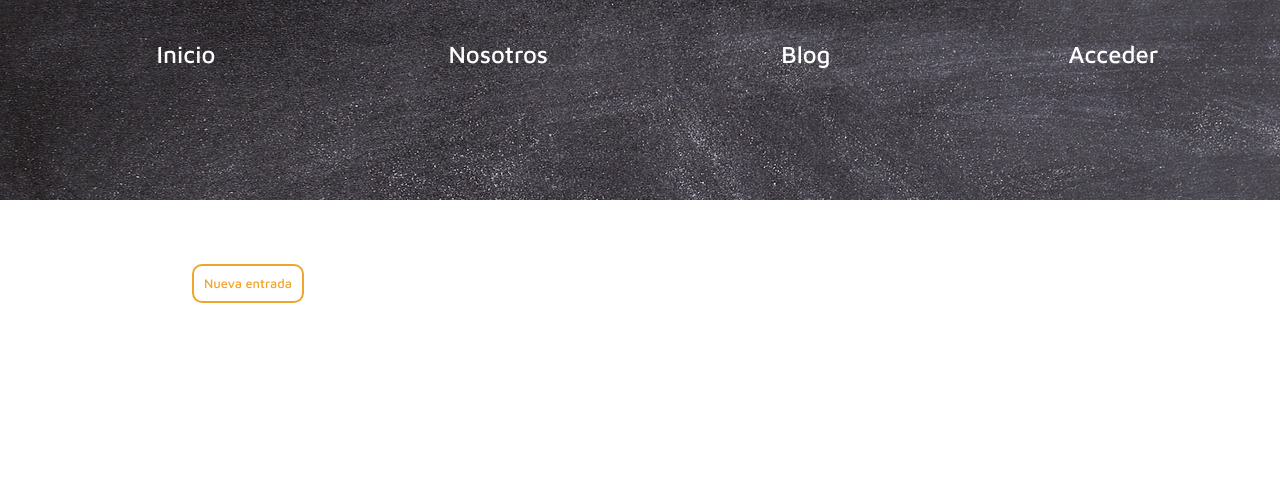
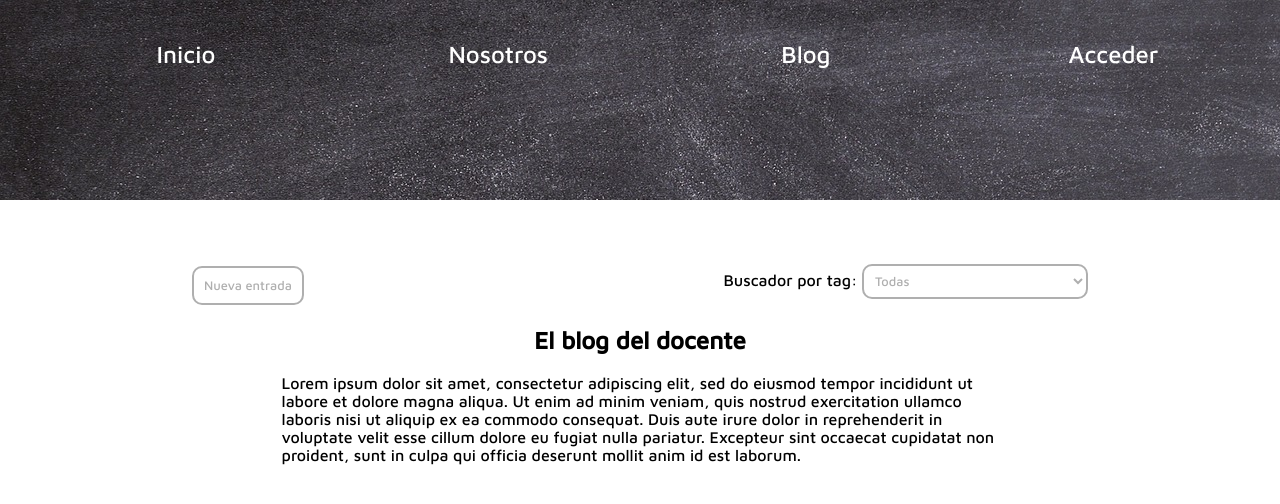
Before and after one commit to MarcosTorreiro/Docencia, a PHP site: page /html/blog.html in a window 1280 px wide. Shown: the top 504 px of the page. Run offline with PHP 8.4, Linux system fonts and the light colour scheme; tables that the repository leaves empty or names only in its code hold one stand-in row (values such as "Sample post").

Commit message:
blog part 2

```diff
--- a/css/blog.css
+++ b/css/blog.css
@@ -18,9 +18,9 @@ section{
 
 button{
   font-size: 1vw;
-  color: #F1A42D;
+  color: #AFAFAF;
   background-color: transparent;
-  border: solid 2px #F1A42D;
+  border: solid 2px #AFAFAF;
   border-radius: 10px;
   padding: 10px;
   font-family: 'MavenPro-Medium';
@@ -28,7 +28,66 @@ button{
 }
 
 button:hover{
-  color: #AFAFAF;
-  border: solid 2px #AFAFAF;
+  color: #F1A42D;
+  border: solid 2px #F1A42D;
   cursor: pointer;
 }
+
+h1{
+  text-align:center;
+}
+
+#containerEn{
+  width: 80%;
+  margin: auto;
+}
+
+article{
+  font-size: 0.7vw;
+}
+
+a{
+  font-size: 1vw;
+  text-decoration: none;
+  color: black;
+
+}
+
+a:hover{
+  color: #F1A42D;
+}
+
+article div{
+  margin-left: 3%;
+}
+
+select{
+  font-size: 1vw;
+  padding: 10px;
+  margin-bottom: 2%;
+  color: #AFAFAF;
+  background-color: transparent;
+  border: solid 2px #AFAFAF;
+  border-radius: 10px;
+  padding: 7px;
+  font-family: 'MavenPro-Medium';
+  transition: 0.75s opacity;
+  outline:0px;
+}
+
+select:hover{
+  color: #F1A42D;
+  border: solid 2px #F1A42D;
+}
+
+select:focus{
+  color: #F1A42D;
+  border: solid 2px #F1A42D;
+  outline:0px;
+}
+
+.opciones{
+  display: flex;
+  justify-content: space-between;
+  align-items: center;
+}
--- a/css/nentrada.css
+++ b/css/nentrada.css
@@ -8,7 +8,7 @@ body{
   height: 200px;
   width: 100%;
   background: url('../other/img/black.jpg');
-  margin-bottom: 5%;
+  margin-bottom: 2%;
 }
 
 section{
--- a/html/blog.html
+++ b/html/blog.html
@@ -6,8 +6,8 @@
   </head>
   <link rel="stylesheet" href="../css/blog.css">
   <link rel="stylesheet" href="../css/menu.css">
+  <link rel="stylesheet" href="https://cdnjs.cloudflare.com/ajax/libs/font-awesome/4.7.0/css/font-awesome.min.css">
   <script src="https://ajax.googleapis.com/ajax/libs/jquery/3.3.1/jquery.min.js"></script>
-  <script src="../js/menu.js"></script>
   <script src="../js/blog.js"></script>
   <script src="../js/cookies.js"></script>
   <body>
@@ -28,7 +28,31 @@
     </div>
     <section>
       <div>
-        <button id="nentrada" type="button" name="entrada">Nueva entrada</button>
+        <div class="opciones">
+          <button id="nentrada" type="button" name="entrada">Nueva entrada</button>
+          <div class="">
+             Buscador por tag: <select id="tags" name="tags">
+                      <option value="Metodologías">Todas</option>
+                      <option value="Metodologías">Metodologías</option>
+                      <option value="Recursos de Internet">Recursos de Internet</option>
+                      <option value="Recursos audiovisuales">Recursos audiovisuales</option>
+                      <option value="Recursos gráficos">Recursos gráficos</option>
+                      <option value="Entrevistas">Entrevistas</option>
+                      <option value="Reflexiones">Reflexiones</option>
+                      <option value="Técnicas y dinámicas de grupos">Técnicas y dinámicas de grupos</option>
+                 </select>
+          </div>
+        </div>
+        <h1>El blog del docente</h1>
+        <div id="containerEn">
+          <p>Lorem ipsum dolor sit amet, consectetur adipiscing elit, sed do eiusmod
+             tempor incididunt ut labore et dolore magna aliqua. Ut enim ad minim
+             veniam, quis nostrud exercitation ullamco laboris nisi ut aliquip ex
+             ea commodo consequat. Duis aute irure dolor in reprehenderit in
+             voluptate velit esse cillum dolore eu fugiat nulla pariatur.
+             Excepteur sint occaecat cupidatat non proident,
+             sunt in culpa qui officia deserunt mollit anim id est laborum.</p>
+        </div>
       </div>
     </section>
   </body>
--- a/html/login.html
+++ b/html/login.html
@@ -7,6 +7,8 @@
   <link rel="stylesheet" href="../css/login.css">
   <link rel="stylesheet" href="../css/menu.css">
   <script src="https://ajax.googleapis.com/ajax/libs/jquery/3.3.1/jquery.min.js"></script>
+  <script src="../js/login.js"></script>
+  <script src="../js/cookies.js"></script>
   <body>
     <header>
       <nav>
@@ -46,7 +48,5 @@
             <a href="http://plus.google.com"><span id='rrssGoogle' class="fa-stack fa-lg"><i class="fa fa-google-plus fa-stack-1x"></i></span></a>
           </ul>
         </footer>
-        <script src="../js/login.js"></script>
-        <script src="../js/cookies.js"></script>
   </body>
 </html>
--- a/html/nentrada.html
+++ b/html/nentrada.html
@@ -9,7 +9,6 @@
     <script src="../js/nentrada.js"></script>
     <script src="../js/cookies.js"></script>
     <script src="../js/ckeditor.js"></script>
-
     <body>
     <header>
       <nav>
--- a/js/blog.js
+++ b/js/blog.js
@@ -1,7 +1,42 @@
 $(document).ready(function(){
+
+  var entradas=[];
+  var html = '';
 
   $('#nentrada').click(function(){
     location.href="../html/nentrada.html";
   });
 
+  $.getJSON("../php/blog.php", function(result){
+        $.each(result, function(i, field){
+          entradas[i] = field;
+          html+='<article>'+
+          '<a href="#"><h3> - '+field['title']+'</h3></a><div>'+truncate(field['body'])+'</p></div><p>Tags: <i class="fa fa-ticket"></i> '+field['tags']+', <i class="fa fa-ticket"></i> Todas</p></article><hr>';
+        });
+        $('#containerEn').html(html);
+    });
+
+    $('select').change(function(){
+      html = '';
+      $.each(entradas, function(i, field){
+        if(field['tags']==$('select').val()){
+          html+='<article>'+
+          '<a href="#"><h3> - '+field['title']+'</h3></a><div>'+truncate(field['body'])+'</p></div><p>Tags: <i class="fa fa-ticket"></i> '+field['tags']+', <i class="fa fa-ticket"></i> Todas</p></article><hr>';
+        }
+        if($("select option:first").is(':selected')){
+          html+='<article>'+
+          '<a href="#"><h3> - '+field['title']+'</h3></a><div>'+truncate(field['body'])+'</p></div><p>Tags: <i class="fa fa-ticket"></i> '+field['tags']+', <i class="fa fa-ticket"></i> Todas</p></article><hr>';
+        }
+      });
+      $('#containerEn').html('');
+      $('#containerEn').html(html);
+    });
+
 });
+
+function truncate(String){
+   if (String.length > 150)
+      return String.substring(0,150)+'...';
+   else
+      return string;
+};
--- a/js/cookies.js
+++ b/js/cookies.js
@@ -25,12 +25,6 @@ function checkCookie() {
     }
 }
 
-$( "#userlog" ).click(function(){
-  $('#cerrar').toggle();
-}
-
-);
-
 getCookie('User');
 checkCookie();
 });
--- a/js/entrada.js
+++ /dev/null
@@ -1,6 +0,0 @@
-$(document).ready(function(){
-
-  $(document).click(function(){
-    location.href = '../html/nentrada.html';
-  });
-});
--- a/js/nentrada.js
+++ b/js/nentrada.js
@@ -30,7 +30,7 @@ $(document).ready(function(){
           console.log(data);
           // Do things with returned data such as handling errors and success
           if(data.data.result=='Success'){
-            location.href = '../html/entrada.html';
+            location.href = '../html/blog.html';
           }else{
             if(data.data.code=='Ex001'){
               $('#mensaje').css('opacity',0.7);
--- a/php/BDdocencia.php
+++ b/php/BDdocencia.php
@@ -54,4 +54,18 @@ function insertUser($datos, $bd)
     $resultado->bindParam(":fecha", $fecha);
     return $resultado->execute();
   }
+
+  function getEntradas($bd, $tag){
+    $query = 'SELECT * FROM entrada ';
+    if($tag != ''){
+      $query .= 'WHERE tags="'.$tag.'"';
+      $resultado = $bd->prepare($query);
+      $resultado->execute();
+      return $resultado->fetch(PDO::FETCH_ASSOC);
+    }else{
+      $resultado = $bd->prepare($query);
+      $resultado->execute();
+      return $resultado->fetchAll(PDO::FETCH_ASSOC);
+    }
+  }
  ?>
--- /dev/null
+++ b/php/blog.php
@@ -0,0 +1,19 @@
+<?php
+
+  require 'BDdocencia.php';
+
+  try {
+
+    $tag = '';
+    if(isset($_GET['tag'])){
+        $tag = $_GET['tag'];
+    }
+    $bd = conectar();
+    $entradas = getEntradas($bd, $tag);
+    echo json_encode($entradas);
+
+  } catch (\Exception $e) {
+
+  }
+
+ ?>
```
Also changed, not shown: css/login.css (+27 -7 lines), css/user.css (+26 -7 lines), html/entrada.html (deleted, +0 -32 lines), html/user.html (+7 -5 lines), js/login.js (+1 -6 lines), js/user.js (+5 -8 lines).
